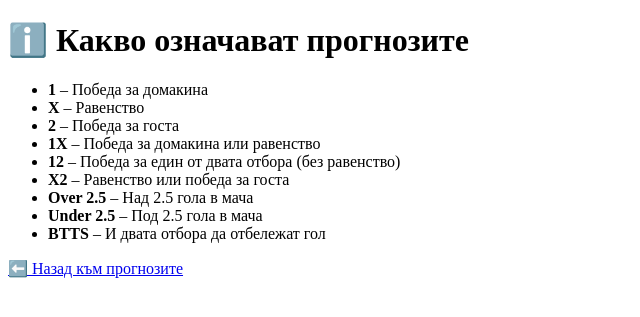
After one commit to vAngelowBG/vabet, a Flask app: template templates/explain.html in a window 1280 px wide. The commit adds this page. Shown: the top 317 px of the page, without its empty margins (0-640 px from the left). Run offline with Flask 3, Linux system fonts and the light colour scheme; the template is opened without the code that fills it, so the values that code supplies are empty.

Commit message:
Add files via upload

```diff
--- /dev/null
+++ b/templates/explain.html
@@ -0,0 +1,24 @@
+
+<!DOCTYPE html>
+<html lang="bg">
+<head>
+    <meta charset="UTF-8">
+    <title>Обяснение на прогнозите</title>
+</head>
+<body>
+    <h1>ℹ️ Какво означават прогнозите</h1>
+    <ul>
+        <li><b>1</b> – Победа за домакина</li>
+        <li><b>X</b> – Равенство</li>
+        <li><b>2</b> – Победа за госта</li>
+        <li><b>1X</b> – Победа за домакина или равенство</li>
+        <li><b>12</b> – Победа за един от двата отбора (без равенство)</li>
+        <li><b>X2</b> – Равенство или победа за госта</li>
+        <li><b>Over 2.5</b> – Над 2.5 гола в мача</li>
+        <li><b>Under 2.5</b> – Под 2.5 гола в мача</li>
+        <li><b>BTTS</b> – И двата отбора да отбележат гол</li>
+    </ul>
+
+    <p><a href="/">⬅️ Назад към прогнозите</a></p>
+</body>
+</html>
```
Also changed, not shown: templates/tips.html (+8 -0 lines).
